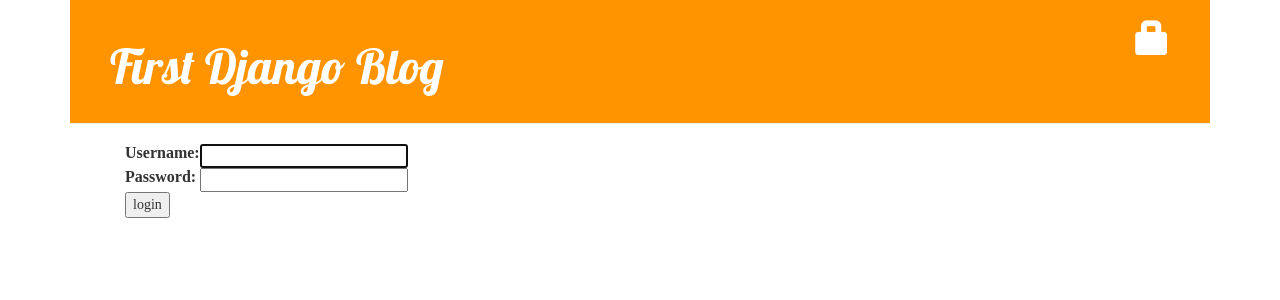
After one commit to Lucky0604/my-django-blog, a Django app: page /accounts/login/ in a window 1280 px wide. The commit adds this page. Shown: the top 300 px of the page. Run offline with Django 3.2, Linux system fonts and the light colour scheme; some libraries are stand-ins or nearby versions.

Commit message:
Added login/logout views in site

```diff
--- a/blog/templates/blog/base.html
+++ b/blog/templates/blog/base.html
@@ -11,10 +11,13 @@
       <div class="container">
         <div class="page-header">
           {% if user.is_authenticated %}
+          <a href="{% url "post_new" %}" class="top-menu"><span class="glyphicon glyphicon-plus"></span></a>
           <a href="{% url "post_draft_list" %}" class="top-menu"><span class="glyphicon glyphicon-edit"></span></a>
-          <a href="{% url "post_new" %}" class="top-menu"><span class="glyphicon glyphicon-plus"></span></a>
+          <p class="top-menu">Hello {{ user.username }}<small>(<a href="{% url "django.contrib.auth.views.logout" %}">Log Out</a>)</small></p>
+          {% else %}
+          <a href="{% url "django.contrib.auth.views.login" %}" class="top-menu"><span class="glyphicon glyphicon-lock"></span></a>
           {% endif %}
-          <h1><a href="/">First Django Blog</a></h1>
+          <h1><a href="{% url "blog.views.post_list" %}">First Django Blog</a></h1>
         </div>
 
         <div class="content container">
--- /dev/null
+++ b/blog/templates/registration/login.html
@@ -0,0 +1,24 @@
+{% extends "blog/base.html" %}
+{% block content %}
+
+{% if form.errors %}
+<p>Your username and password didn't match. Please try again</p>
+{% endif %}
+
+<form method="post" action="{% url "django.contrib.auth.views.login" %}">
+  {% csrf_token %}
+  <table>
+    <tr>
+      <td>{{ form.username.label_tag }}</td>
+      <td>{{ form.username }}</td>
+    </tr>
+    <tr>
+      <td>{{ form.password.label_tag }}</td>
+      <td>{{ form.password }}</td>
+    </tr>
+  </table>
+
+  <input type="submit" value="login" />
+  <input type="hidden" name="next" value="{{ next }}" />
+</form>
+{% endblock %}
--- a/blog/views.py
+++ b/blog/views.py
@@ -2,6 +2,9 @@
 from django.utils import timezone
 from .models import Post
 from .forms import PostForm
+# authorizing add/edit of posts
+# use the decorator named login_required from module django.contrib.auth.decorators
+from django.contrib.auth.decorators import login_required
 
 # Create your views here.
 def post_list(request):
@@ -12,6 +15,7 @@
 	post = get_object_or_404(Post, pk = pk)
 	return render(request, 'blog/post_detail.html', {'post': post})
 
+@login_required
 def post_new(request):
 	if request.method == 'POST':
 		form = PostForm(request.POST)
--- a/mysite/settings.py
+++ b/mysite/settings.py
@@ -27,6 +27,8 @@
 
 ALLOWED_HOSTS = []
 
+# LOGIN_REDIRECT_URL
+LOGIN_REDIRECT_URL = '/'
 
 # Application definition
 
--- a/mysite/urls.py
+++ b/mysite/urls.py
@@ -1,11 +1,13 @@
-from django.conf.urls import include, url
+from django.conf.urls import include, url, patterns
 from django.contrib import admin
 
-urlpatterns = [
-    # Examples:
-    # url(r'^$', 'mysite.views.home', name='home'),
-    # url(r'^blog/', include('blog.urls')),
 
+admin.autodiscover()
+
+urlpatterns = patterns('',
     url(r'^admin/', include(admin.site.urls)),
+    # add a url for login users
+    url(r'^accounts/login/$', 'django.contrib.auth.views.login'),
+    url(r'^accounts/logout/$', 'django.contrib.auth.views.logout', {'next_page':'/'}),
     url(r'', include('blog.urls')),
-]
+)
```
